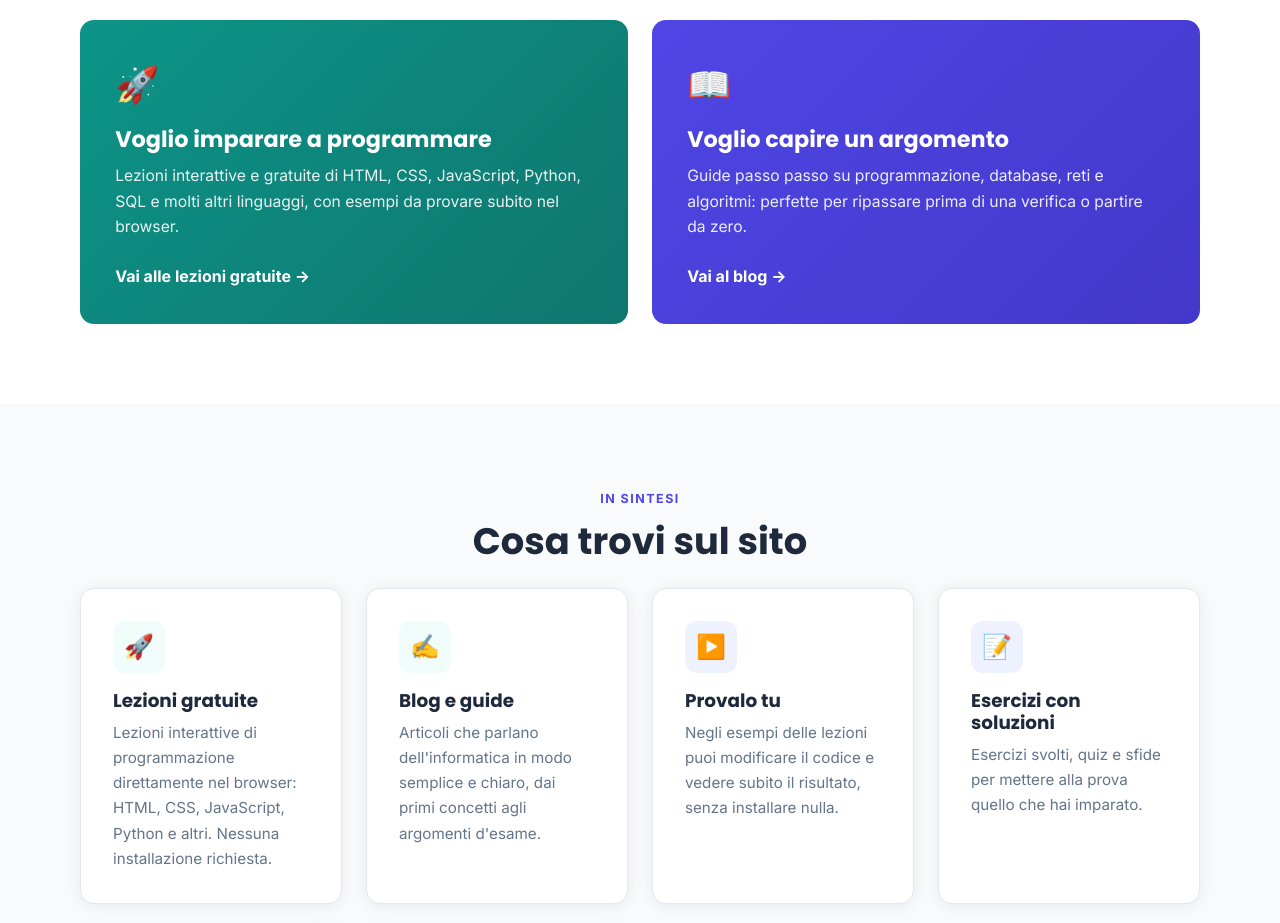
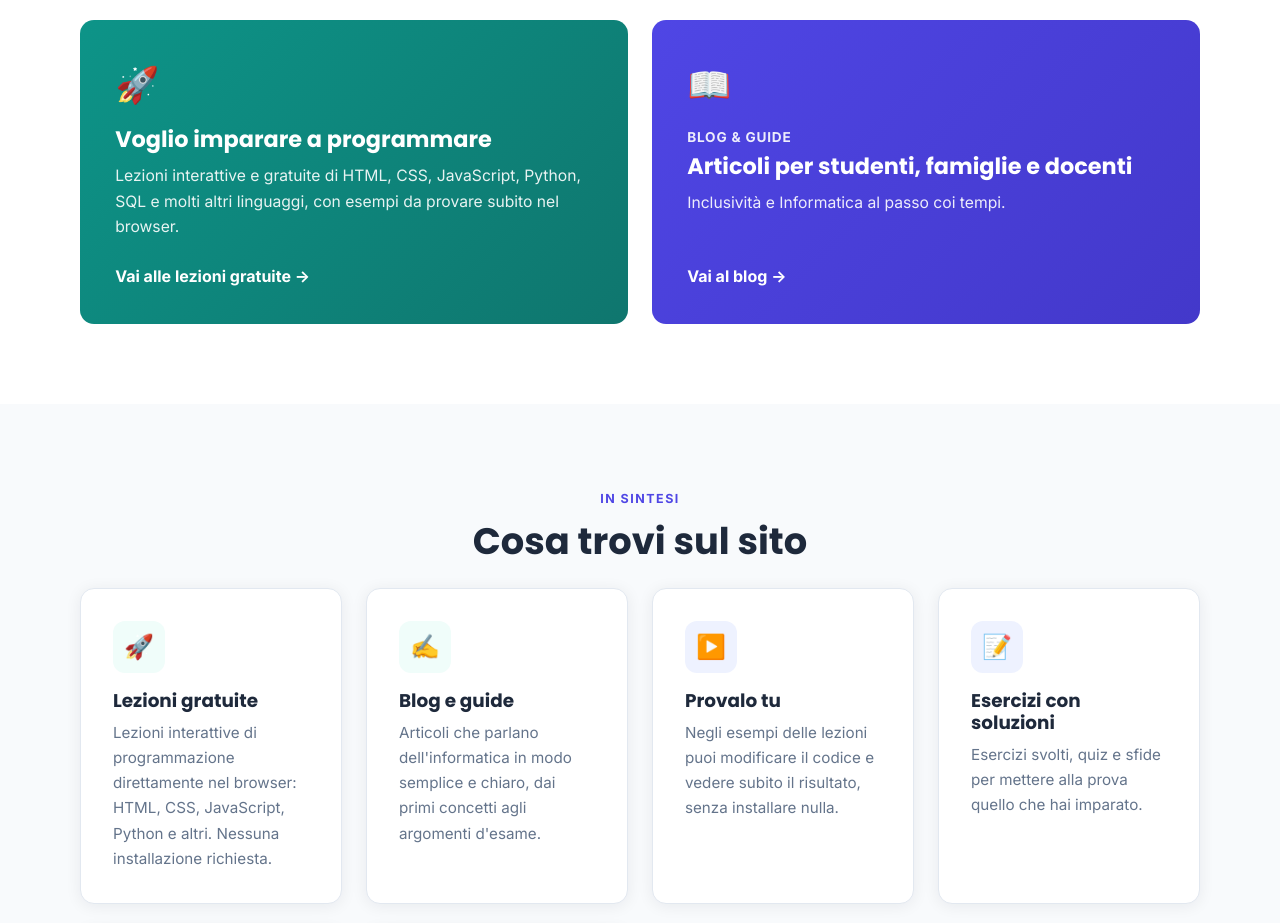
Before and after one commit to AlexAndro-debug-svg/corso-github, a plain HTML site: page index.html in a window 1280 px wide. Shown: the part 2071-2994 px from the top of the page. Drawn offline with Linux system fonts and the light colour scheme.

Commit message:
Home: scheda del blog con «Blog & Guide» e i nuovi titolo e sottotitolo
Co-Authored-By: Claude Opus 5.5 <noreply@anthropic.com>
Claude-Session: https://claude.ai/code/session_014e4R7rdaLaBshTPntGPVeM

```diff
--- a/index.html
+++ b/index.html
@@ -167,8 +167,9 @@
       </a>
       <a href="blog.html" class="split-card rip">
         <div class="ico">📖</div>
-        <h3>Voglio capire un argomento</h3>
-        <p>Guide passo passo su programmazione, database, reti e algoritmi: perfette per ripassare prima di una verifica o partire da zero.</p>
+        <span style="font-size:.85rem;font-weight:700;letter-spacing:.06em;text-transform:uppercase;opacity:.9;margin-bottom:.3rem">Blog &amp; Guide</span>
+        <h3>Articoli per studenti, famiglie e docenti</h3>
+        <p>Inclusività e Informatica al passo coi tempi.</p>
         <span class="go">Vai al blog →</span>
       </a>
     </div>
```
Also changed, not shown: .claude/CLAUDE.md.
